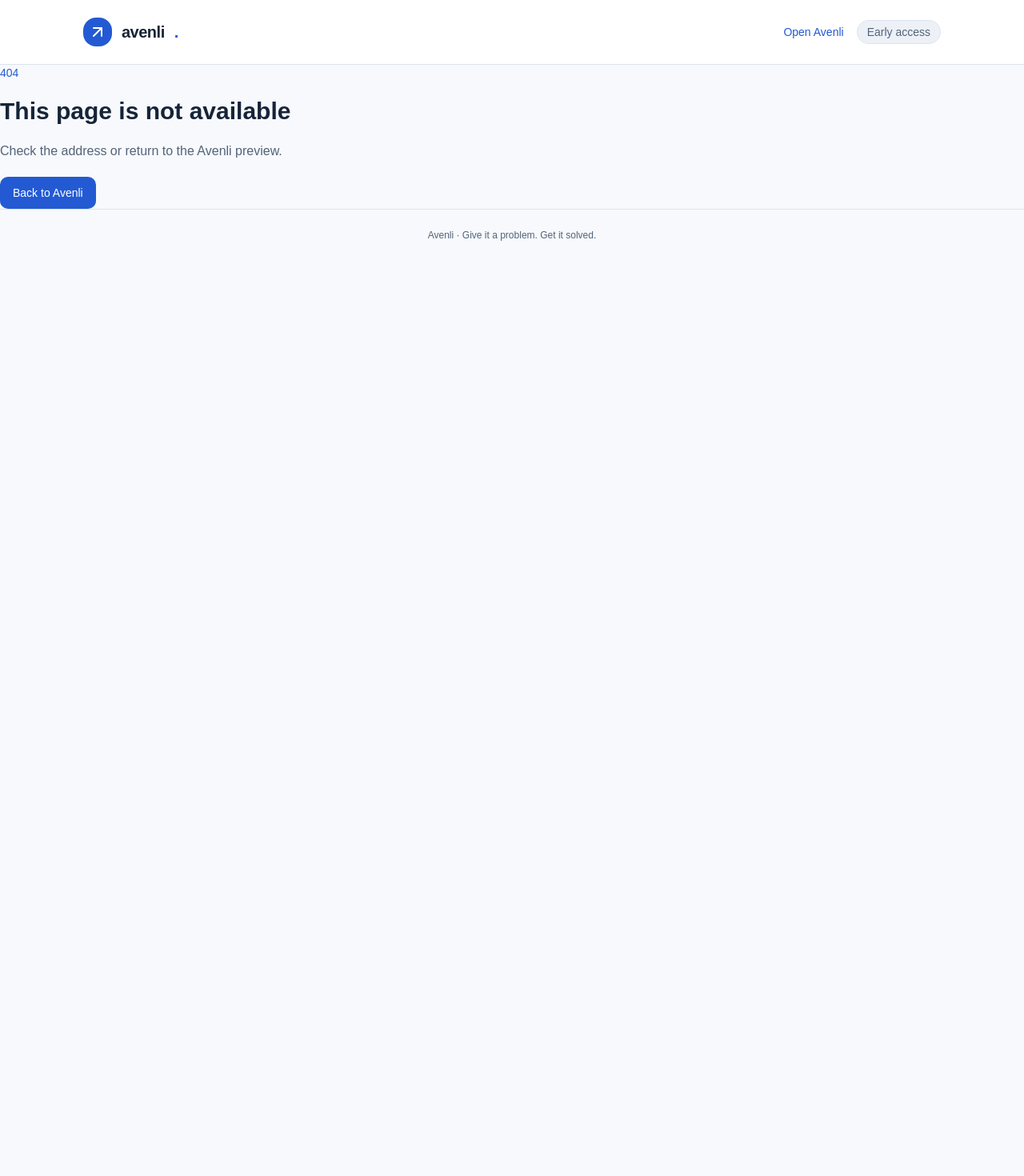
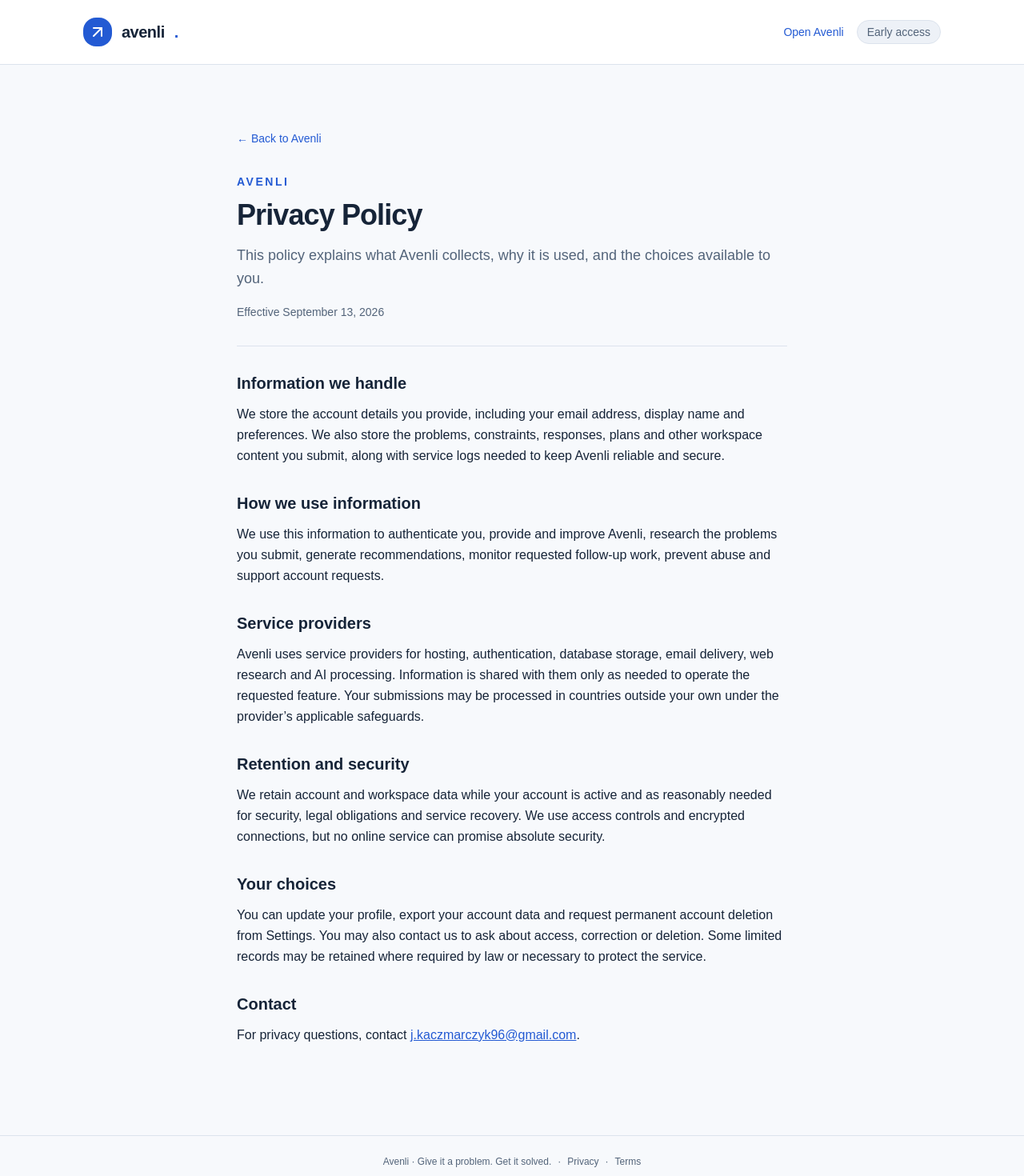
Before and after one commit to jkaczmarczyk96-code/resolve, a Next.js app: page /privacy in a window 1280 px wide. Before the commit this address had no page. Shown: the top 1470 px of the page at 80% size. Before the commit the page ends 800 px from the top, so only its background shows below. Built offline with nearby package versions, Linux system fonts and the light colour scheme.

Commit message:
Add public privacy and terms pages

```diff
--- a/src/app/layout.tsx
+++ b/src/app/layout.tsx
@@ -23,7 +23,7 @@ export default function RootLayout({ children }: Readonly<{ children: React.Reac
           </div>
         </header>
         <main id="main-content" className="mx-auto max-w-[1440px]">{children}</main>
-        <footer className="border-t px-6 py-6 text-center text-xs text-muted-foreground">Avenli · Give it a problem. Get it solved.</footer>
+        <footer className="border-t px-6 py-6 text-center text-xs text-muted-foreground"><span>Avenli · Give it a problem. Get it solved.</span><span className="mx-2">·</span><Link href="/privacy" className="hover:text-foreground hover:underline">Privacy</Link><span className="mx-2">·</span><Link href="/terms" className="hover:text-foreground hover:underline">Terms</Link></footer>
       </body>
     </html>
   );
--- /dev/null
+++ b/src/app/privacy/page.tsx
@@ -0,0 +1,17 @@
+import type { Metadata } from "next";
+import { LegalPage } from "@/components/legal-page";
+
+export const metadata: Metadata = { title: "Privacy Policy", description: "How Avenli handles your information." };
+
+export default function PrivacyPage() {
+  return (
+    <LegalPage title="Privacy Policy" intro="This policy explains what Avenli collects, why it is used, and the choices available to you.">
+      <section><h2>Information we handle</h2><p>We store the account details you provide, including your email address, display name and preferences. We also store the problems, constraints, responses, plans and other workspace content you submit, along with service logs needed to keep Avenli reliable and secure.</p></section>
+      <section><h2>How we use information</h2><p>We use this information to authenticate you, provide and improve Avenli, research the problems you submit, generate recommendations, monitor requested follow-up work, prevent abuse and support account requests.</p></section>
+      <section><h2>Service providers</h2><p>Avenli uses service providers for hosting, authentication, database storage, email delivery, web research and AI processing. Information is shared with them only as needed to operate the requested feature. Your submissions may be processed in countries outside your own under the provider’s applicable safeguards.</p></section>
+      <section><h2>Retention and security</h2><p>We retain account and workspace data while your account is active and as reasonably needed for security, legal obligations and service recovery. We use access controls and encrypted connections, but no online service can promise absolute security.</p></section>
+      <section><h2>Your choices</h2><p>You can update your profile, export your account data and request permanent account deletion from Settings. You may also contact us to ask about access, correction or deletion. Some limited records may be retained where required by law or necessary to protect the service.</p></section>
+      <section><h2>Contact</h2><p>For privacy questions, contact <a href="mailto:j.kaczmarczyk96@gmail.com">j.kaczmarczyk96@gmail.com</a>.</p></section>
+    </LegalPage>
+  );
+}
--- /dev/null
+++ b/src/app/terms/page.tsx
@@ -0,0 +1,17 @@
+import type { Metadata } from "next";
+import { LegalPage } from "@/components/legal-page";
+
+export const metadata: Metadata = { title: "Terms of Service", description: "Terms for using Avenli." };
+
+export default function TermsPage() {
+  return (
+    <LegalPage title="Terms of Service" intro="These terms govern your use of Avenli during its early-access period.">
+      <section><h2>Using Avenli</h2><p>You must provide accurate account information, keep your account secure and use the service lawfully. You are responsible for the content you submit and must have the right to use it. Do not use Avenli to harm others, violate rights, distribute malicious software or interfere with the service.</p></section>
+      <section><h2>Recommendations and actions</h2><p>Avenli uses automated systems to research and organize possible solutions. Results can be incomplete, outdated or wrong. Review sources and recommendations before relying on them, especially for medical, legal, financial, safety-critical or other high-impact decisions. You remain responsible for decisions and actions taken from the output.</p></section>
+      <section><h2>Early access</h2><p>Features may change, fail or be withdrawn while Avenli is in early access. The service is provided without a guarantee of uninterrupted availability or fitness for a particular purpose, to the extent permitted by law.</p></section>
+      <section><h2>Your content</h2><p>You keep ownership of your content. You grant Avenli permission to process it only as needed to provide, secure and improve the service. You can export your data or delete your account from Settings.</p></section>
+      <section><h2>Suspension and termination</h2><p>Access may be limited or ended when reasonably necessary to protect users, comply with law or address misuse. You may stop using Avenli and delete your account at any time.</p></section>
+      <section><h2>Contact</h2><p>For questions about these terms, contact <a href="mailto:j.kaczmarczyk96@gmail.com">j.kaczmarczyk96@gmail.com</a>.</p></section>
+    </LegalPage>
+  );
+}
--- /dev/null
+++ b/src/components/legal-page.tsx
@@ -0,0 +1,16 @@
+import Link from "next/link";
+
+export function LegalPage({ title, intro, children }: { title: string; intro: string; children: React.ReactNode }) {
+  return (
+    <article className="mx-auto max-w-3xl px-6 py-14 sm:px-10 sm:py-20">
+      <Link href="/" className="text-sm font-medium text-primary hover:underline">← Back to Avenli</Link>
+      <header className="mt-8 border-b pb-8">
+        <p className="text-sm font-semibold uppercase tracking-[0.18em] text-primary">Avenli</p>
+        <h1 className="mt-3 text-4xl font-semibold tracking-tight">{title}</h1>
+        <p className="mt-4 text-lg leading-relaxed text-muted-foreground">{intro}</p>
+        <p className="mt-4 text-sm text-muted-foreground">Effective September 13, 2026</p>
+      </header>
+      <div className="space-y-8 py-8 leading-relaxed [&_a]:text-primary [&_a]:underline [&_h2]:mb-3 [&_h2]:text-xl [&_h2]:font-semibold [&_ul]:ml-6 [&_ul]:list-disc [&_ul]:space-y-2">{children}</div>
+    </article>
+  );
+}
```
